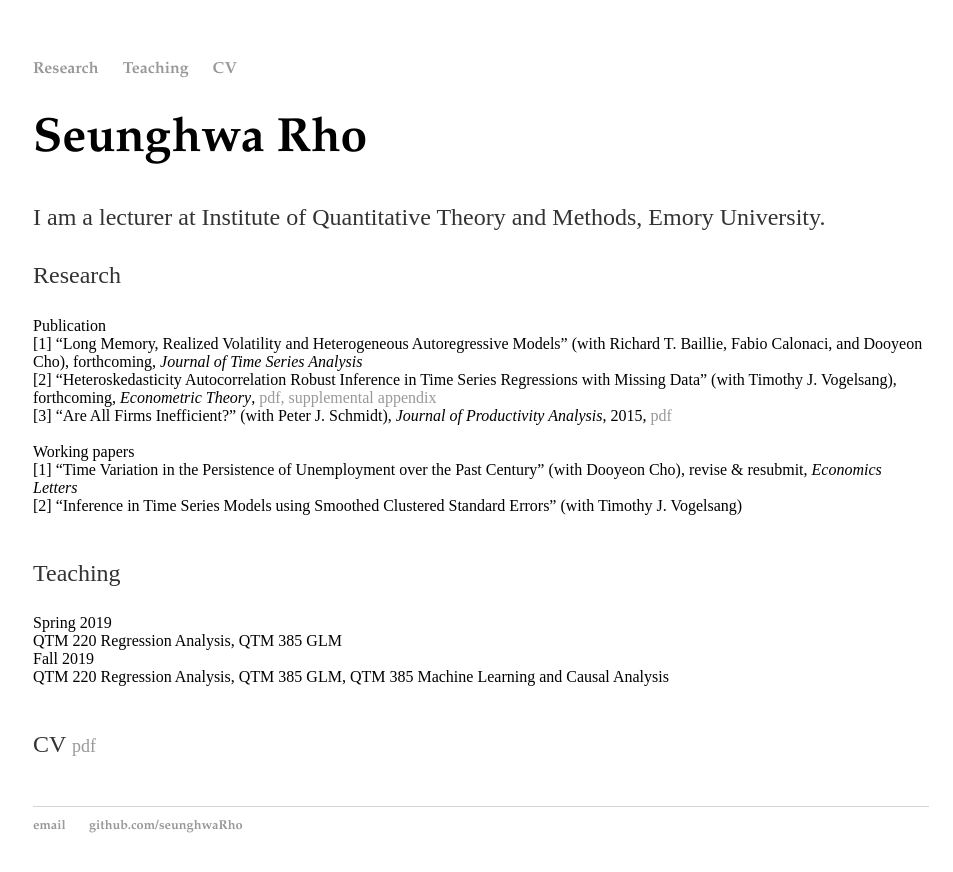
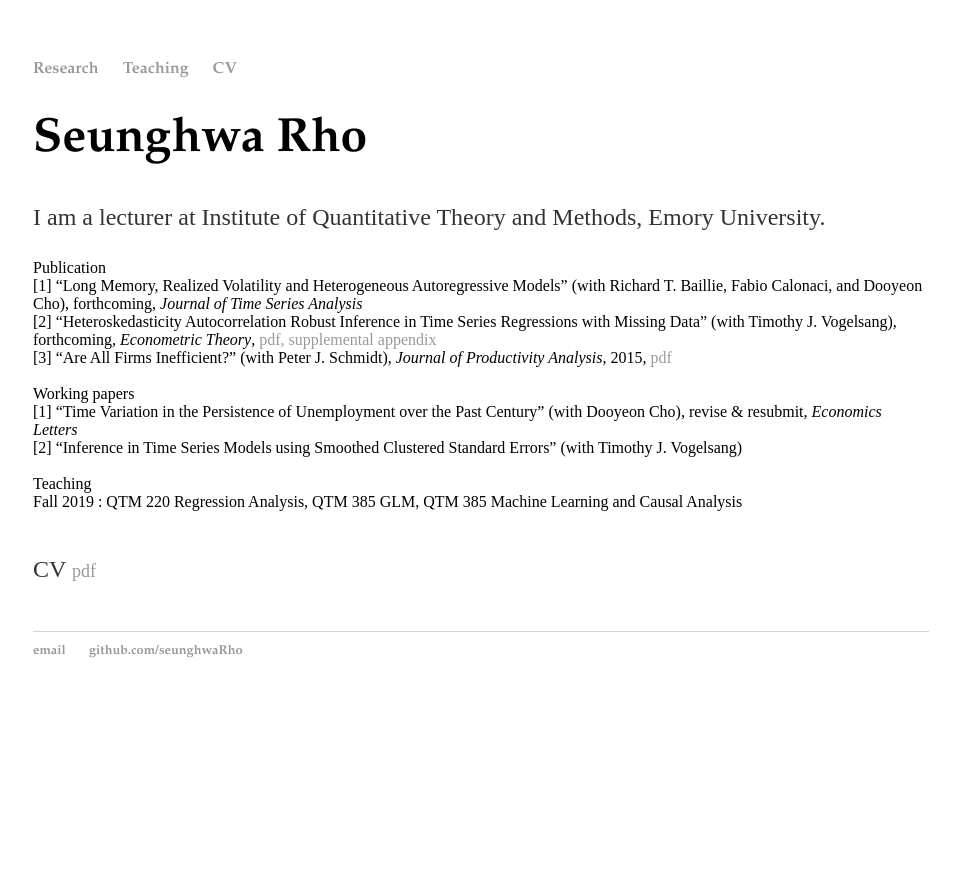
Before and after one commit to seunghwaRho/seunghwaRho.github.io, a Jekyll site: the page index.html, which Jekyll copies as it is, in a window 1280 px wide. Shown: the top 872 px of the page, without its empty margins (159-1112 px from the left). Built offline with Jekyll 4.4.1, drawn with Linux system fonts in a browser that asks for light colours.

Commit message:
minor change

```diff
--- a/index.html
+++ b/index.html
@@ -18,7 +18,7 @@
 			<p>I am a lecturer at Institute of Quantitative Theory and Methods, Emory University.</p>
     		</div><!-- /.blurb -->
 		</div><!-- /.container -->
-		<section><p>Research</p>
+
 
 <div>Publication
 
@@ -35,15 +35,11 @@
 		<div>[1] &ldquo;Time Variation in the Persistence of Unemployment over the Past Century&rdquo; (with Dooyeon Cho), revise & resubmit, <em property="italic">Economics Letters</em></div>
 		<div>[2] &ldquo;Inference in Time Series Models using Smoothed Clustered Standard Errors&rdquo; (with Timothy J. Vogelsang)</div>
 	</div>
-</section>&nbsp;
-
-<section> <p>Teaching</p>
-			<div>Spring 2019
-			<div> QTM 220 Regression Analysis, QTM 385 GLM </div>
+&nbsp;
+			<div> Teaching
+			<div>Fall 2019 : QTM 220 Regression Analysis, QTM 385 GLM, QTM 385 Machine Learning and Causal Analysis</div>
 			</div>
-			<div>Fall 2019 <div> QTM 220 Regression Analysis, QTM 385 GLM, QTM 385 Machine Learning and Causal Analysis</div>
-			</div>
-</section>&nbsp;
+&nbsp;
 <section><p>CV <a href="/docs/cv_apr_2019.pdf" target="_blank" style="font-size: 18px">pdf</a></p></section>&nbsp;&nbsp;
 		<footer>
     		<ul>
```
